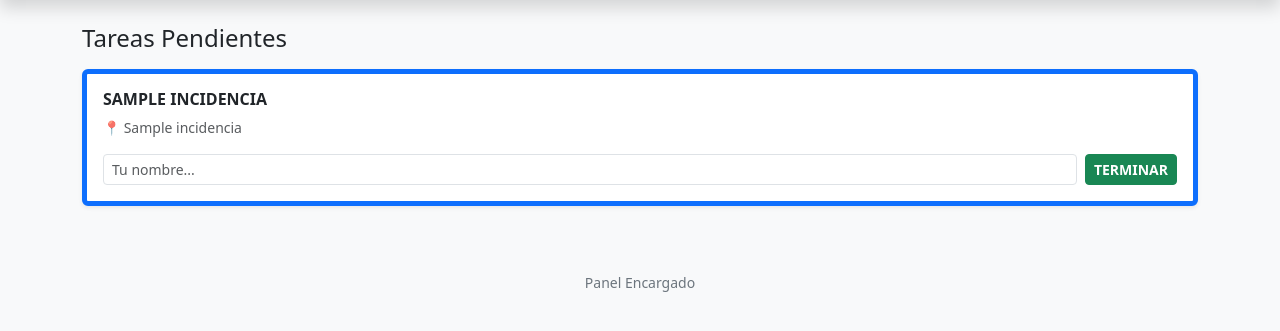
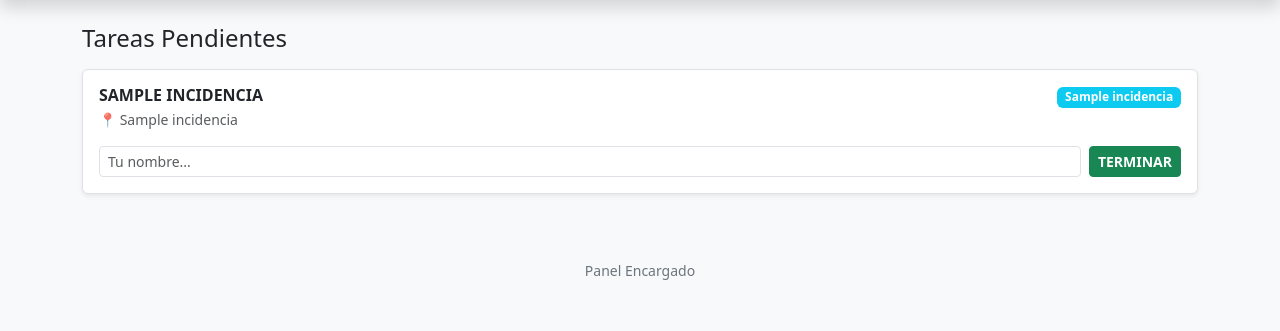
Before and after one commit to manin1985/mantenimiento-app, a Flask app: page / in a window 1280 px wide. Shown: the part 56-387 px from the top of the page. Run offline with Flask 3, Linux system fonts and the light colour scheme; a database or web service that is not in the repository returns one stand-in record (values such as "Sample title"); some libraries are stand-ins or nearby versions.

Commit message:
Update index.html

```diff
--- a/templates/index.html
+++ b/templates/index.html
@@ -6,6 +6,11 @@
     <title>Mantenimiento - Operarios</title>
     <link rel="manifest" href="/manifest.json">
     <link href="https://cdn.jsdelivr.net/npm/bootstrap@5.3.0/dist/css/bootstrap.min.css" rel="stylesheet">
+    <style>
+        .prio-Alta { border-left: 8px solid #dc3545 !important; }
+        .prio-Media { border-left: 8px solid #ffc107 !important; }
+        .prio-Baja { border-left: 8px solid #0dcaf0 !important; }
+    </style>
 </head>
 <body class="bg-light">
     <nav class="navbar navbar-dark bg-primary mb-4 shadow">
@@ -19,8 +24,13 @@
         <div class="list-group">
             {% if pendientes %}
                 {% for p in pendientes %}
-                <div class="list-group-item shadow-sm mb-3 rounded p-3 border-start border-primary border-5">
-                    <h6 class="text-uppercase fw-bold">{{ p[1] }}</h6>
+                <div class="list-group-item shadow-sm mb-3 rounded p-3 bg-white prio-{{ p[6] }}">
+                    <div class="d-flex justify-content-between align-items-center">
+                        <h6 class="text-uppercase fw-bold mb-1">{{ p[1] }}</h6>
+                        <span class="badge {% if p[6]=='Alta' %}bg-danger{% elif p[6]=='Media' %}bg-warning text-dark{% else %}bg-info{% endif %}">
+                            {{ p[6] }}
+                        </span>
+                    </div>
                     <p class="text-muted small mb-3">📍 {{ p[2] }}</p>
                     <form action="/completar/{{ p[0] }}" method="POST" class="d-flex gap-2">
                         <input type="text" name="operario" class="form-control form-control-sm" placeholder="Tu nombre..." required>
```
